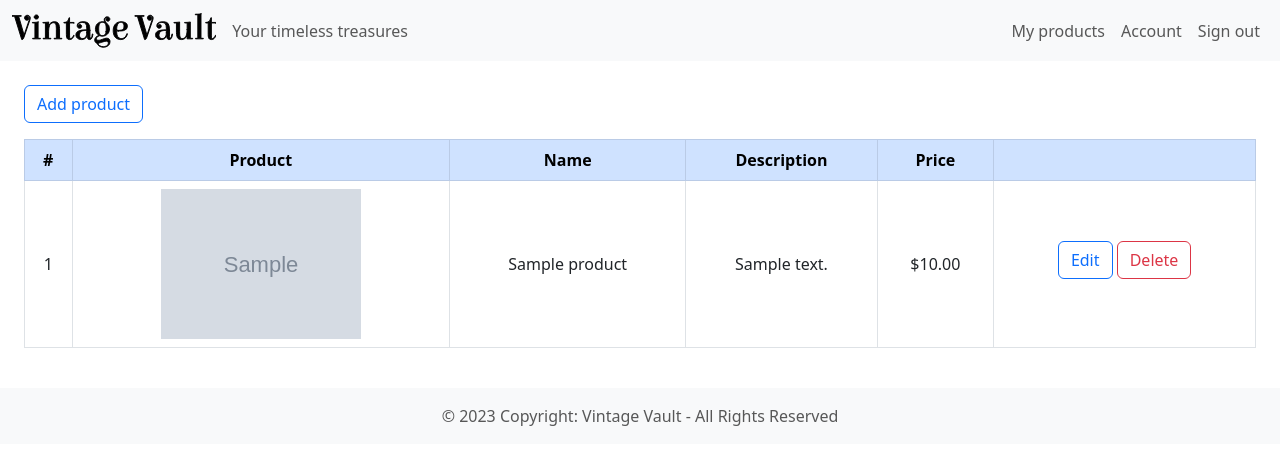
After one commit to mikevillarruel/my-store, a Django app: page /products/my_products/ in a window 1280 px wide. The commit adds this page. Shown: the top 465 px of the page. Run offline with Django 4.2, Linux system fonts and the light colour scheme; a user stored in the database is signed in; tables that the repository leaves empty hold one stand-in row (values such as "Sample post"); grey boxes marked "Sample" are stand-in pictures; parts of the project's set-up code (start-up, migrations or seed data) failed here and were passed over.

Commit message:
feat: Create My Products page
- Create my_products view and template
- Create delete_product view
- Update urls
- Add link to my_products view in navbar
- Change logo link to home in navbar

```diff
--- a/products/urls.py
+++ b/products/urls.py
@@ -4,4 +4,6 @@ from . import views
 
 urlpatterns = [
     path('create/', views.create_product, name='create_product'),
+    path('my_products/', views.my_products, name='my_products'),
+    path('delete/<int:id>/', views.delete_product, name='delete_product'),
 ]
--- a/products/views.py
+++ b/products/views.py
@@ -18,7 +18,7 @@ def create_product(request):
             for image in images:
                 product.images.create(path=image)
 
-            return redirect('create_product')
+            return redirect('my_products')
         else:
             return render(request, 'products/create_product.html', {
                 'form': form,
@@ -34,3 +34,18 @@ def home(request):
     return render(request, 'products/home.html', {
         'products': products,
     })
+
+
+@login_required
+def my_products(request):
+    products = Product.objects.filter(user=request.user)
+    return render(request, 'products/my_products.html', {
+        'products': products,
+    })
+
+
+@login_required
+def delete_product(request, id):
+    product = Product.objects.get(id=id)
+    product.delete()
+    return redirect('my_products')
--- a/templates/navbar.html
+++ b/templates/navbar.html
@@ -2,7 +2,7 @@
 
 <nav class="navbar navbar-expand-lg bg-body-tertiary">
     <div class="container-fluid">
-        <a class="navbar-brand" href="#">
+        <a class="navbar-brand" href="/">
             <img src="{% static 'logo.svg' %}" alt="Vintage Vault" height="35"/>
         </a>
         <button class="navbar-toggler" type="button" data-bs-toggle="collapse" data-bs-target="#navbarText"
@@ -15,8 +15,10 @@
                     Your timeless treasures
             </span>
             <ul class="navbar-nav mb-2 mb-lg-0">
-
                 {% if user.is_authenticated %}
+                    <li class="nav-item">
+                        <a class="nav-link" href="{% url 'my_products' %}">My products</a>
+                    </li>
                     <li class="nav-item">
                         <a class="nav-link" href="{% url 'account' %}">Account</a>
                     </li>
--- /dev/null
+++ b/templates/products/my_products.html
@@ -0,0 +1,48 @@
+{% extends 'base.html' %}
+
+{% block content %}
+    <div class="m-4">
+        <a class="btn btn-outline-primary mb-3" href="{% url 'create_product' %}">
+            Add product
+        </a>
+        <div class="table-responsive">
+            <table class="table table-bordered table-hover text-center align-middle">
+                <thead class="table-primary">
+                <tr>
+                    <th>#</th>
+                    <th class="text-center">Product</th>
+                    <th>Name</th>
+                    <th class="d-none d-sm-table-cell">Description</th>
+                    <th class="d-none d-md-table-cell">Price</th>
+                    <th></th>
+                </tr>
+                </thead>
+                <tbody>
+                {% for product in products %}
+                    <tr>
+                        <td>{{ product.id }}</td>
+                        <td>
+                            <img src="{{ product.images.first.path.url }}" alt="" height="150px"/>
+                        </td>
+                        <td>{{ product.name }}</td>
+                        <td class="d-none d-sm-table-cell">{{ product.description }}</td>
+                        <td class="d-none d-md-table-cell">${{ product.price }}</td>
+                        <td>
+                            <a class="btn btn-outline-primary col-12 col-md-auto mb-2"
+                               href=""
+                            >
+                                Edit
+                            </a>
+                            <a class="btn btn-outline-danger col-12 col-md-auto mb-2"
+                               href="{% url 'delete_product' id=product.id %}"
+                            >
+                                Delete
+                            </a>
+                        </td>
+                    </tr>
+                {% endfor %}
+                </tbody>
+            </table>
+        </div>
+    </div>
+{% endblock %}
```
